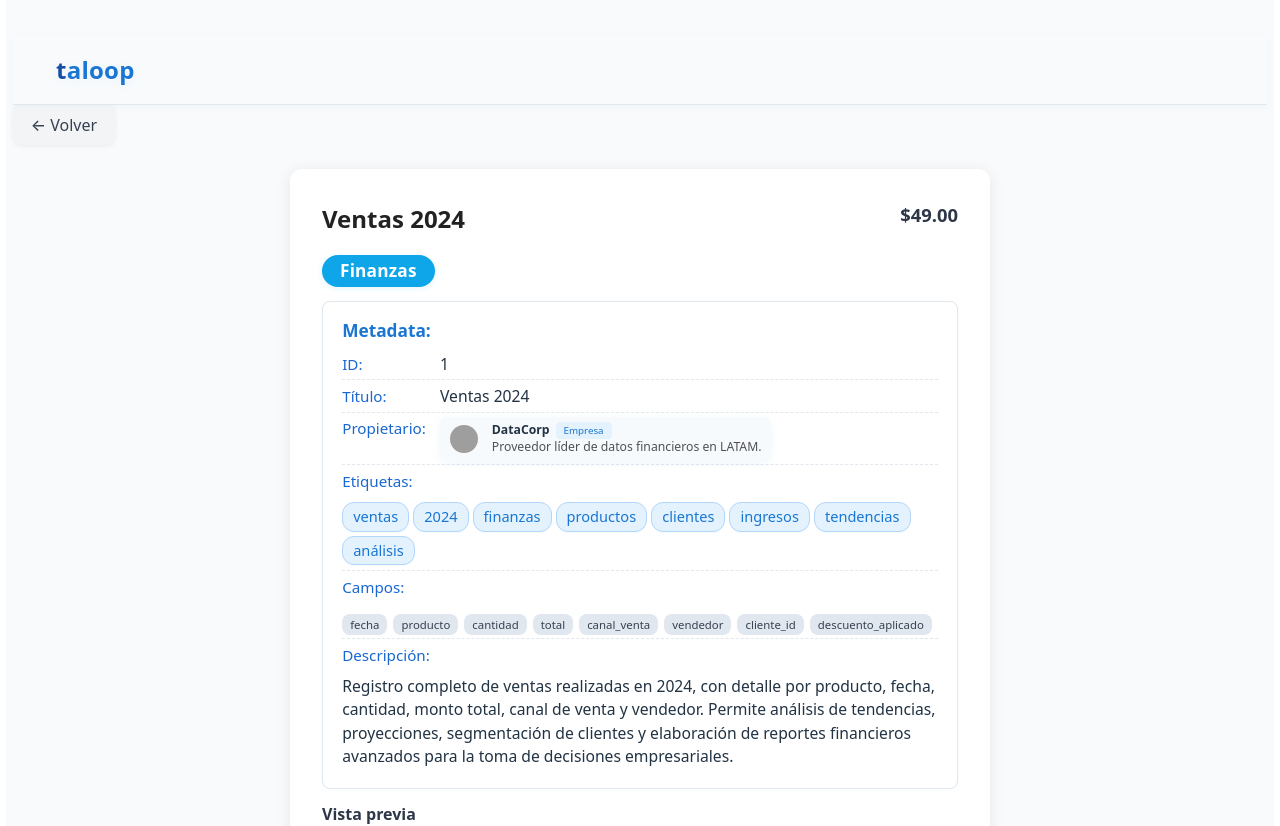
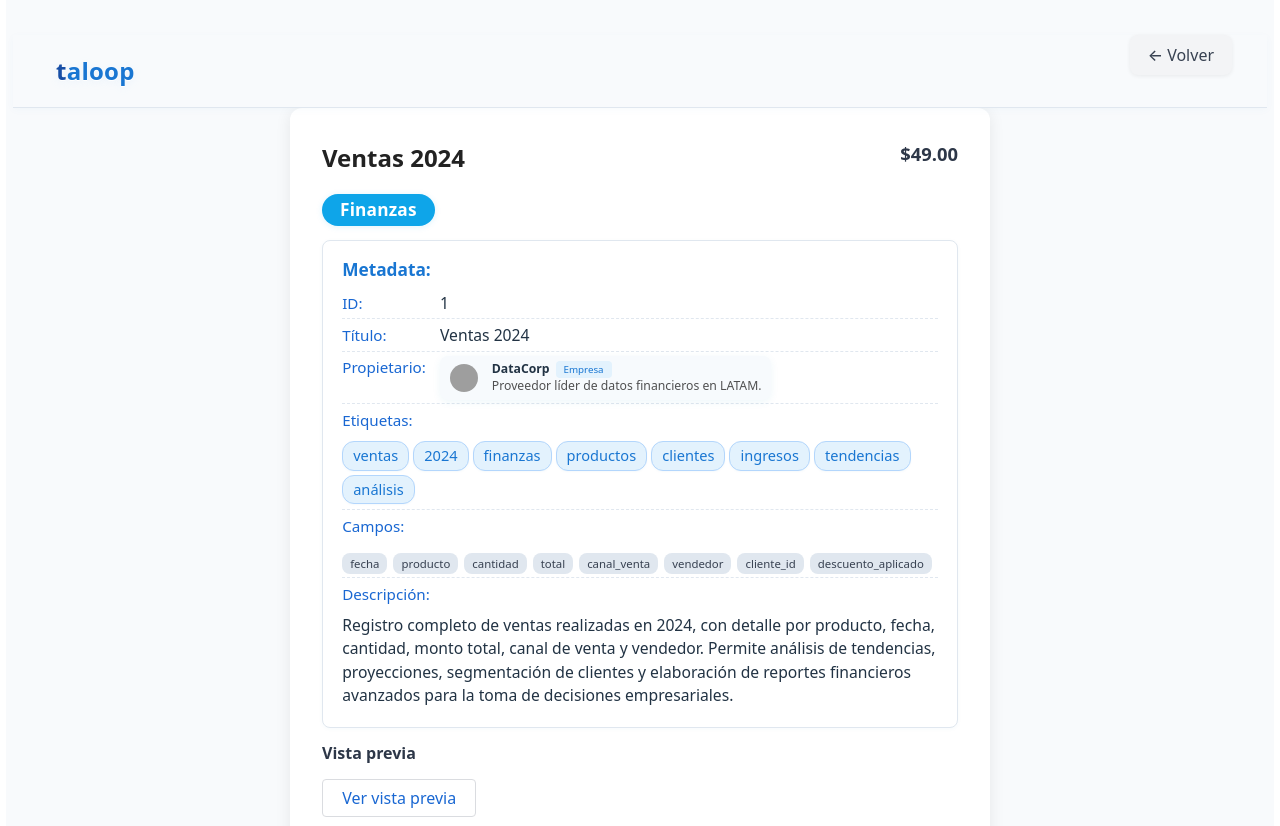
Before and after one commit to yonatan-alvarez-h/taloop-app, a React (Vite) app: page /datasets/1 in a window 1280 px wide. Shown: the top 826 px of the page. Built offline with nearby package versions, Linux system fonts and the light colour scheme; grey boxes are pictures that could not be loaded.

Commit message:
improve SearchBar component

```diff
--- a/src/components/search/SearchBar.css
+++ b/src/components/search/SearchBar.css
@@ -2,7 +2,7 @@
   display: flex;
   width: 100%;
   max-width: 580px;
-  margin: 0 auto 10px auto;
+  margin: 0 auto 0 auto;
   align-items: center;
   position: relative;
 }
--- a/src/pages/DatasetDetails/DatasetDetailsPage.css
+++ b/src/pages/DatasetDetails/DatasetDetailsPage.css
@@ -1,5 +1,3 @@
-/* Barra de navegación moderna y consistente para detalles */
-/* Barra de navegación moderna y consistente (unificada) */
 .homepage-navbar {
   background: #f8fafc;
   padding: 0 2.2rem;
@@ -12,6 +10,15 @@
   position: sticky;
   top: 0;
   z-index: 1100;
+}
+.homepage-back-btn-container {
+  flex: 1;
+  display: flex;
+  align-items: center;
+  justify-content: flex-end;
+  width: 100%;
+  max-width: 520px;
+  margin: 0 0 8px 0;
 }
 .homepage-navbar .navbar-brand {
   font-size: 1.5em;
--- a/src/pages/DatasetDetails/DatasetDetailsPage.tsx
+++ b/src/pages/DatasetDetails/DatasetDetailsPage.tsx
@@ -18,13 +18,20 @@ const DatasetDetailsPage: React.FC = () => {
   return (
     <div className="dataset-details-page">
       <nav className="homepage-navbar">
-        <div style={{ display: "flex", alignItems: "center" }}>
+        <div className="homepage-navbar-brand">
           <span className="navbar-brand ms-2">taloop</span>
         </div>
+
+        <div className="homepage-back-btn-container">
+          <button
+            onClick={() => navigate(-1)}
+            className="dataset-details-back-btn"
+          >
+            ← Volver
+          </button>
+        </div>
       </nav>
-      <button onClick={() => navigate(-1)} className="dataset-details-back-btn">
-        ← Volver
-      </button>
+
       <DatasetDetails dataset={dataset} />
     </div>
   );
--- a/src/pages/Home/HomePage.css
+++ b/src/pages/Home/HomePage.css
@@ -1,4 +1,3 @@
-/* Barra de navegación moderna y consistente */
 .homepage-navbar {
   background: #f8fafc;
   padding: 0 2.2rem;
```
